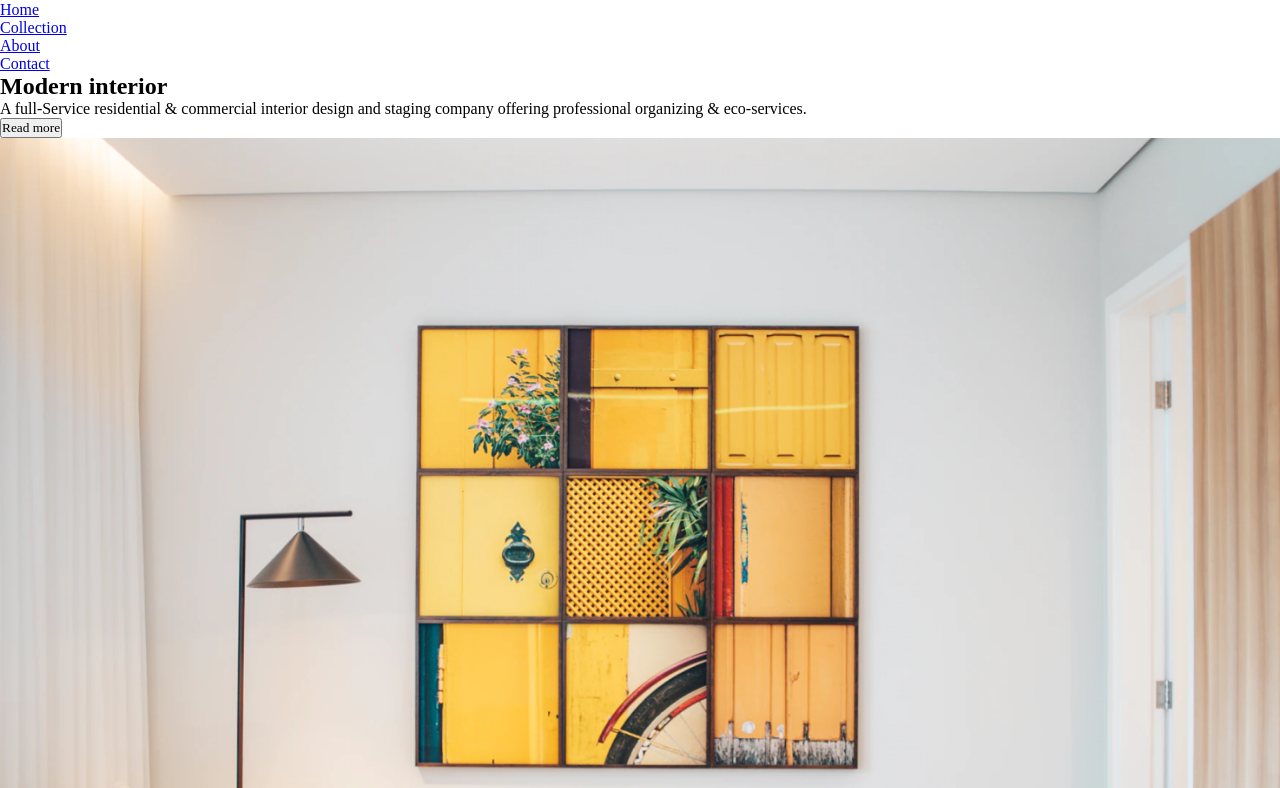
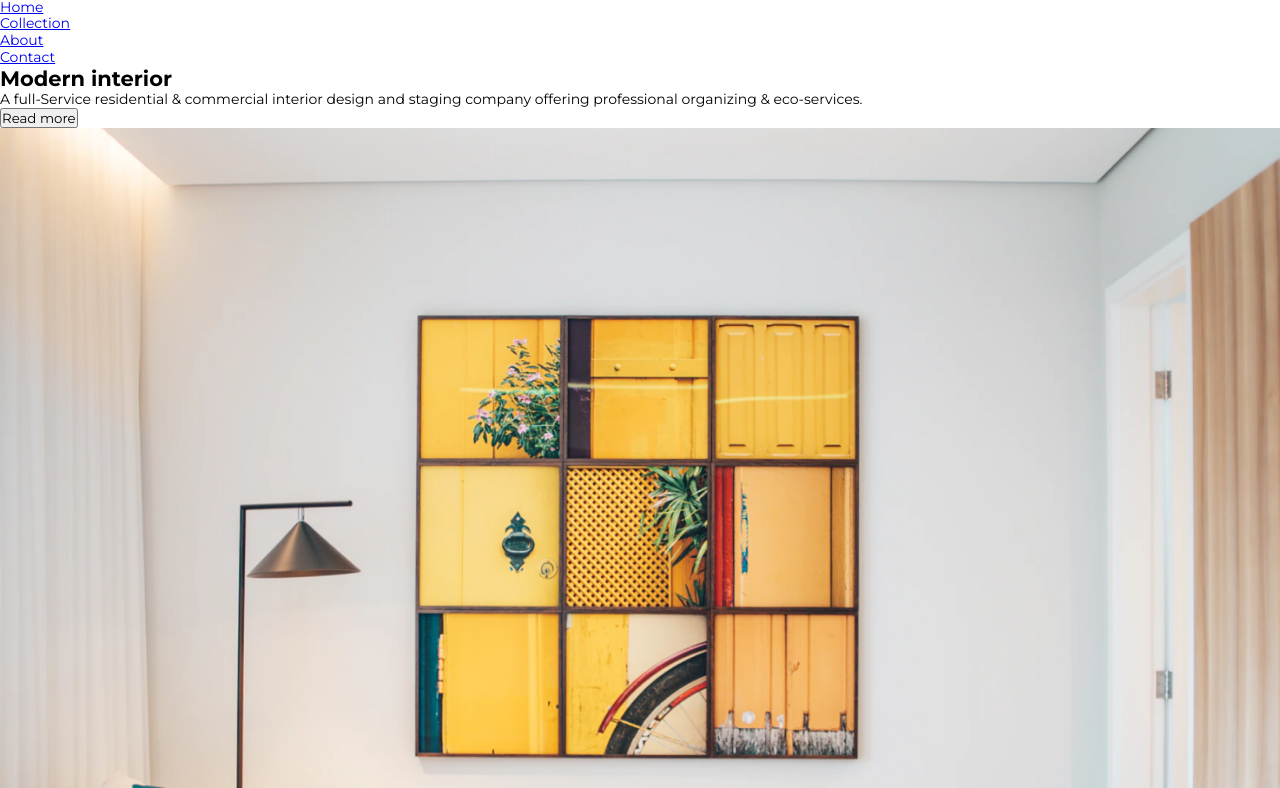
Before and after one commit to jjalbuenacabuyao/interior-consultant-master, a website: page index.html in a window 1280 px wide. Shown: the part 35-823 px from the top of the page. Drawn offline with Linux system fonts and the light colour scheme.

Commit message:
added style for the body

```diff
--- a/css/style.css
+++ b/css/style.css
@@ -38,3 +38,10 @@ img {
   display: block;
   max-width: 100%;
 }
+
+body {
+  font-family: var(--ff-monserrat);
+  font-size: var(--fs-14);
+  line-height: 1.2;
+  overflow-x: hidden;
+}
```
